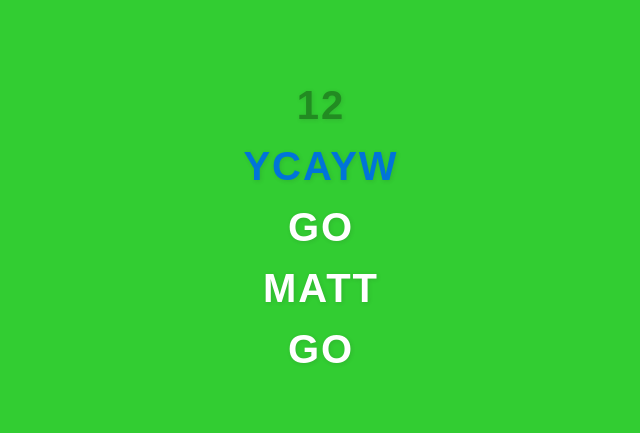
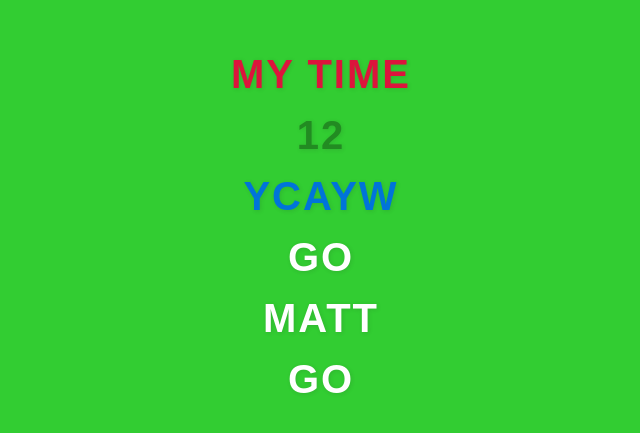
Before and after one commit to Matty6362/pubtest, a plain HTML site: page index.html in a window 1280 px wide. Shown: the part 173-606 px from the top of the page, without its empty margins (319-959 px from the left). Drawn offline with Linux system fonts and the light colour scheme.

Commit message:
Add MY TIME in fire engine red above 12

```diff
--- a/index.html
+++ b/index.html
@@ -25,6 +25,7 @@
   </style>
 </head>
 <body>
+  <h1 style="color: #DC143C;">MY TIME</h1>
   <h1 style="color: #228B22;">12</h1>
   <h1 style="color: #0074D9;">YCAYW</h1>
   <h1>GO</h1>
```
